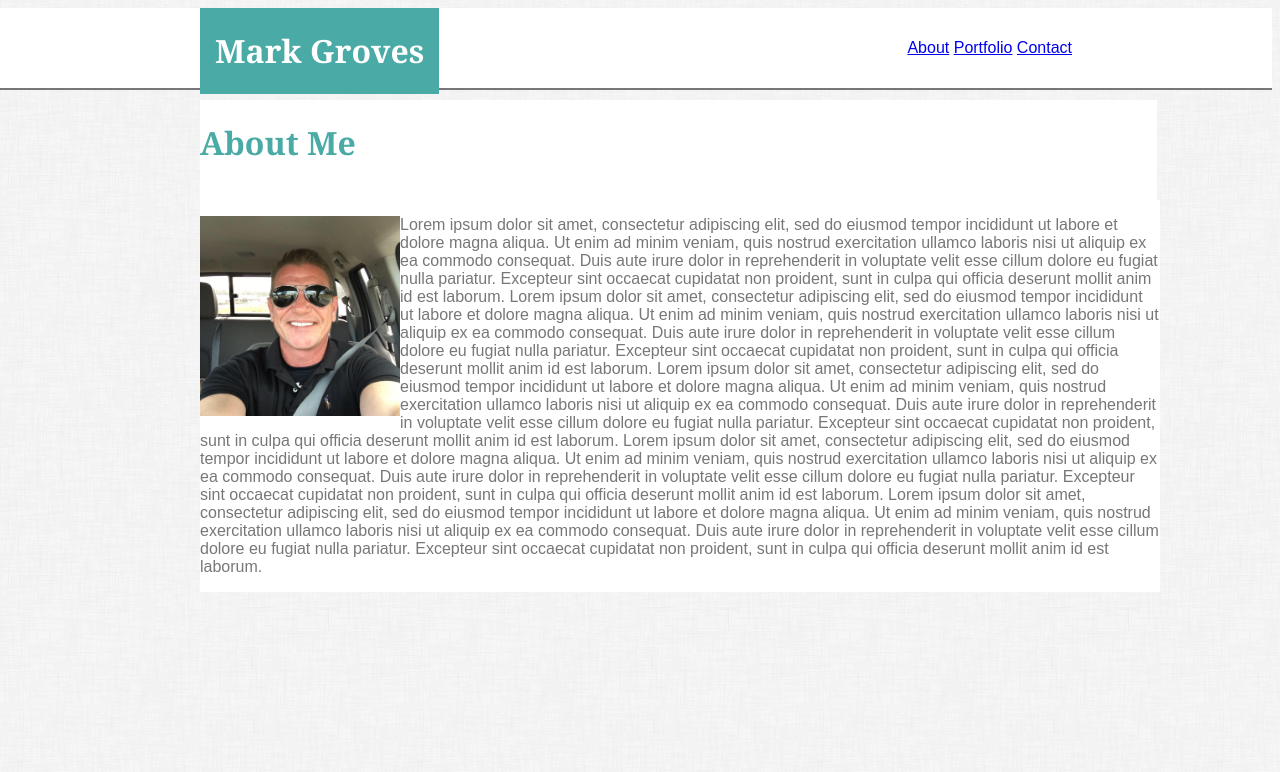
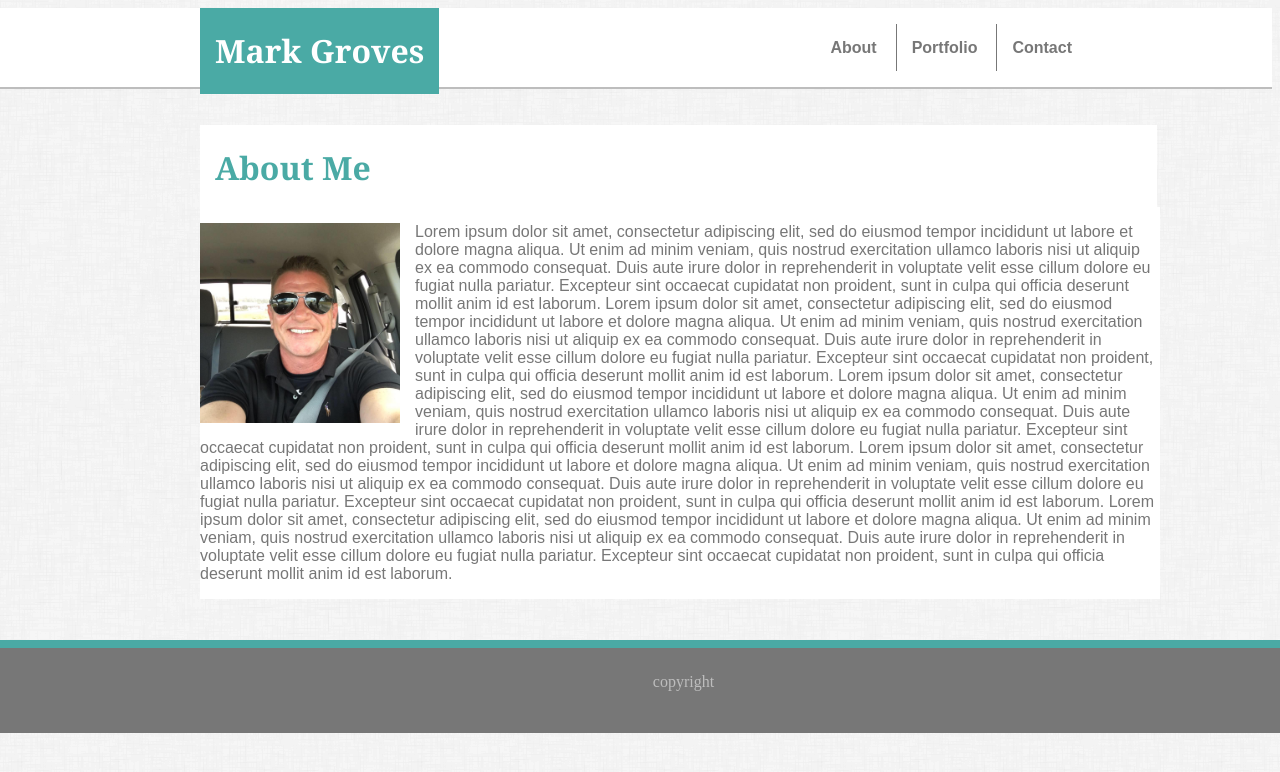
Before and after one commit to Phoenix3737/Basic-Portfolio, a plain HTML site: page index.html in a window 1280 px wide. Drawn offline with Linux system fonts and the light colour scheme.

Commit message:
footer/borders

```diff
--- a/assets/css/style.css
+++ b/assets/css/style.css
@@ -1,15 +1,16 @@
 #blueText {
     position:fixed;
     /* left: 10px; */
-    top: 100px;
+    top: 125px;
     left: 200px;
     text-align: center;
     color:#4aaaa5;
     font-family: 'Georgia', Times, Times New Roman, serif;
     background-color: #ffffff;
-    padding-right: 801px;
-    padding-bottom: 19px;
-    border-bottom: 2px solid #777777;
+    padding-right: 786px;
+    /* padding-bottom: 19px; */
+    border-bottom: 2px solid #bdbdbd;
+    padding-left: 15px;
     /* line-height: 80px; */
 }
 .greyText {
@@ -19,7 +20,7 @@
     font-family: 'Arial', 'Helvetica Neue', Helvetica, sans-serif;
     background-color: #ffffff;
     position:fixed;
-    top: 200px;
+    top: 207px;
     left: 200px;
 }
 #header {
@@ -39,6 +40,7 @@ img {
     /* position: fixed; */
     top: 200px;
     left: 200px;
+    margin-right: 15px;
 }
 
 /* #pic {
@@ -65,19 +67,30 @@ img {
     overflow: hidden;
     float: right;
     text-align: right;
-    padding-right: 200px;
-    color: #777777;
-    font-family: 'Arial', 'Helvetica Neue', Helvetica, sans-serif;
-    text-decoration: none;
+    padding-right: 185px;
+    /* color: #777777;
+    font-family: 'Arial', 'Helvetica Neue', Helvetica, sans-serif; */
+    /* text-decoration: none; */
     margin-left: 100%;
     margin-bottom: 25px;
     width: 1331px;
-    height: 80px;
-    border-bottom: 2px solid #777777;
+    height: 79px;
+    border-bottom: 2px solid #bdbdbd;
     line-height: 80px;
+    }
 
+.topnav a {
+    color: #777777;
+    font-family: 'Arial', 'Helvetica Neue', Helvetica, sans-serif;
+    font-weight: bold;
+    text-decoration: none;
+    border-left:solid 1px #777777;
+    padding: 15px;
 
+    }
 
+.topnav a:first-child {
+    border-left: none;
 }
 
 /* #fixed {
@@ -102,3 +115,19 @@ body {
  /* #left {
      float: left;
  } */
+
+ .footer {
+     position: fixed;
+     top: 640px;
+     left: 0px;
+     /* float: left; */
+     background-color: #777777;
+     border-top:solid 8px #4aaaa5;
+     width: 1367px;
+     height: 60px;
+     text-align: center;
+     padding-top: 25px;
+     color: #bdbdbd
+
+
+ }
--- a/index.html
+++ b/index.html
@@ -54,6 +54,8 @@
         </div>
     </section>
 
+    <footer class="footer">copyright</footer>
+
 </body>
 
 </html>
```
